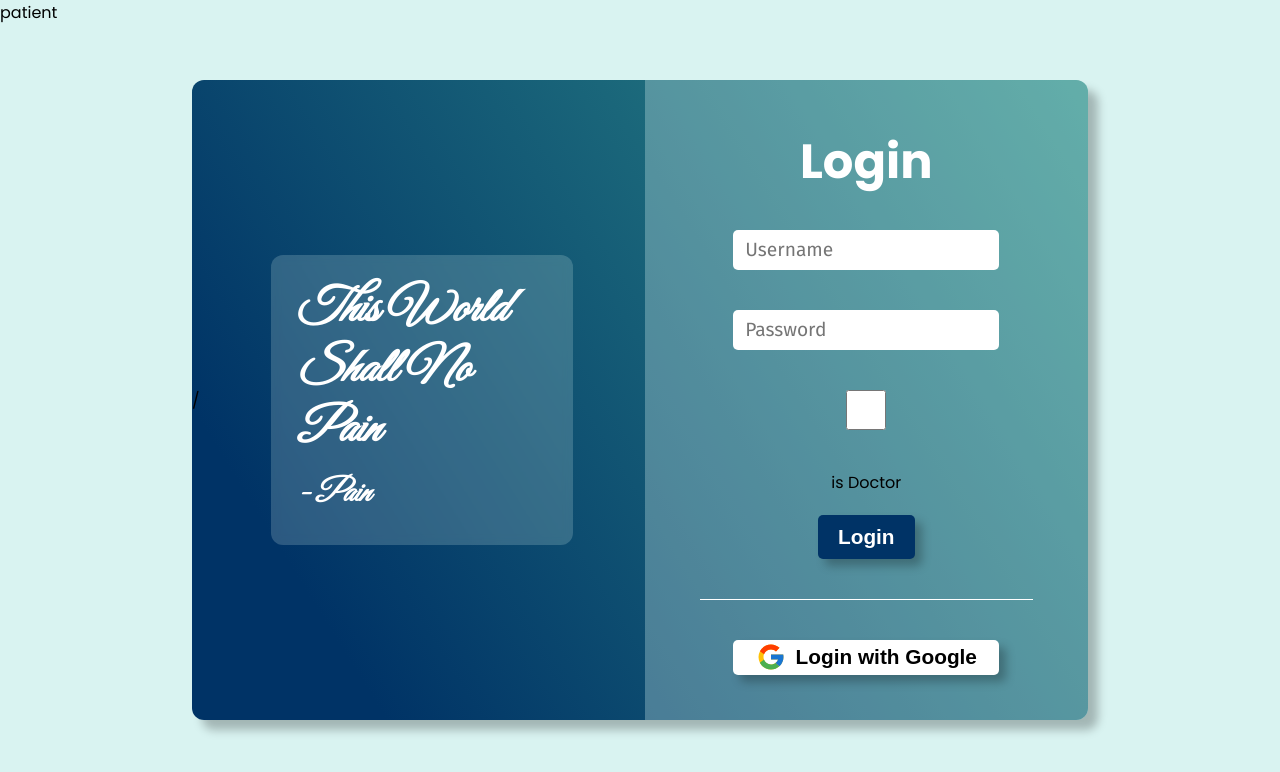
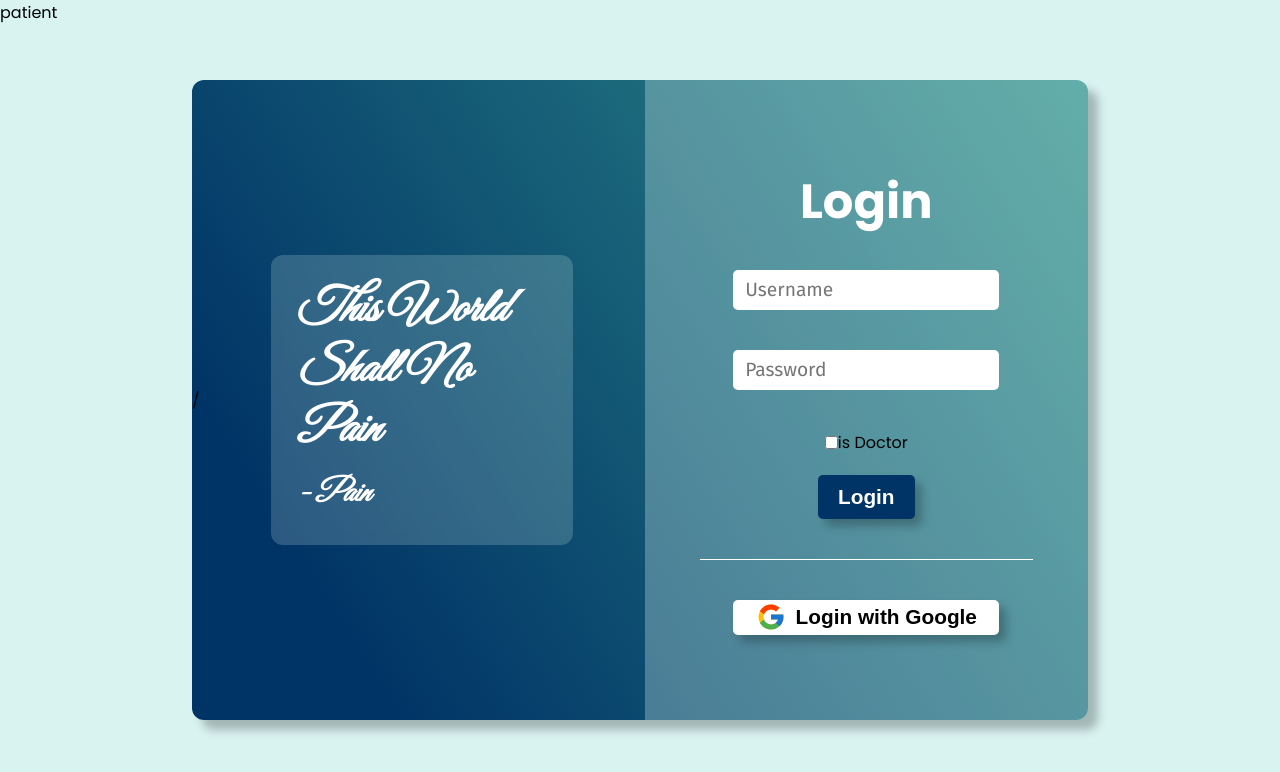
Before and after one commit to 404-Runtime-Terror/MedVault, a Next.js app: page /login in a window 1280 px wide. Shown: the top 772 px of the page. Built offline with nearby package versions, Linux system fonts and the light colour scheme.

Commit message:
checkbox

```diff
--- a/src/pages/login/index.jsx
+++ b/src/pages/login/index.jsx
@@ -10,8 +10,8 @@ import { FcGoogle } from "react-icons/fc";
 
 const Login = () => {
 
-  const [username , setUsername] = React.useState("");
-  const [password , setPassword] = React.useState("");
+  const [username, setUsername] = React.useState("");
+  const [password, setPassword] = React.useState("");
 
   function handleChange(event) {
     if (event.target.value === "doctor") {
@@ -21,12 +21,12 @@ const Login = () => {
       setType('patient');
     }
   }
-  const [type , setType] = React.useState("patient");
+  const [type, setType] = React.useState("patient");
   async function getLogin() {
     // get request to backend to check if user is valid or not
     // set loading to true so that loader will be shown
     // setIsLoading(true);
-    console.log(username , password , type)
+    console.log(username, password, type)
 
     if (type === "doctor") {
       // send the username and password to backend and check if user is valid or not
@@ -43,7 +43,7 @@ const Login = () => {
       } catch (err) {
         console.error(err);
       }
-  }else{
+    } else {
       try {
         const res = await axios.get("https://med-backend-production.up.railway.app/patient/login?", {
           params: {
@@ -76,19 +76,22 @@ const Login = () => {
           <form>
             <h1>Login</h1>
             {/* {type} */}
-            <input type="text" placeholder="Username" onChange={(e)=>{
+            <input type="text" placeholder="Username" onChange={(e) => {
               setUsername(e.target.value)
             }} />
-            <input type="password" placeholder="Password" onChange={(e)=>{
+            <input type="password" placeholder="Password" onChange={(e) => {
               setPassword(e.target.value)
             }} />
 
-            <input type="checkbox" value = "doctor" onChange={handleChange} />
+            <div style={{display:"flex",height:"fit-content",alignItems:"center",justifyContent:"center"}}>
+              <input type="checkbox" value="doctor" onChange={handleChange} className={style.checkbox} />
               <label for="doctor">is Doctor</label>
+            </div>
 
-            <Button title="Login" style={{ width: "60%" }} function={(e)=>{
+            <Button title="Login" style={{ width: "60%" }} function={(e) => {
               e.preventDefault();
-              getLogin()}} />
+              getLogin()
+            }} />
             <div className="divider" style={{ width: "75%" }}></div>
             <div
               style={{
--- a/src/pages/login/style.module.css
+++ b/src/pages/login/style.module.css
@@ -123,3 +123,14 @@
   background-color: #f5f5f5;
   color: #000;
 }
+
+.checkbox{
+  display: flex;
+  align-items: start;
+  justify-content: start;
+  width: fit-content !important;
+  height: 15px !important;
+  border-radius: 5px;
+  outline: none;
+  margin-bottom: 0px !important;
+}
```
Lines whose indentation alone changed are shown as unchanged.
